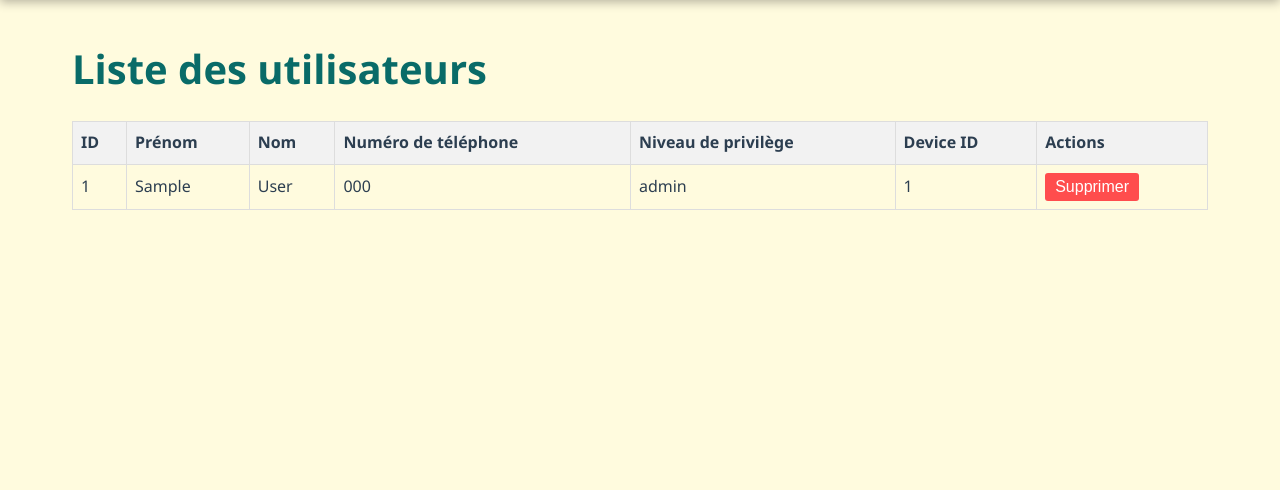
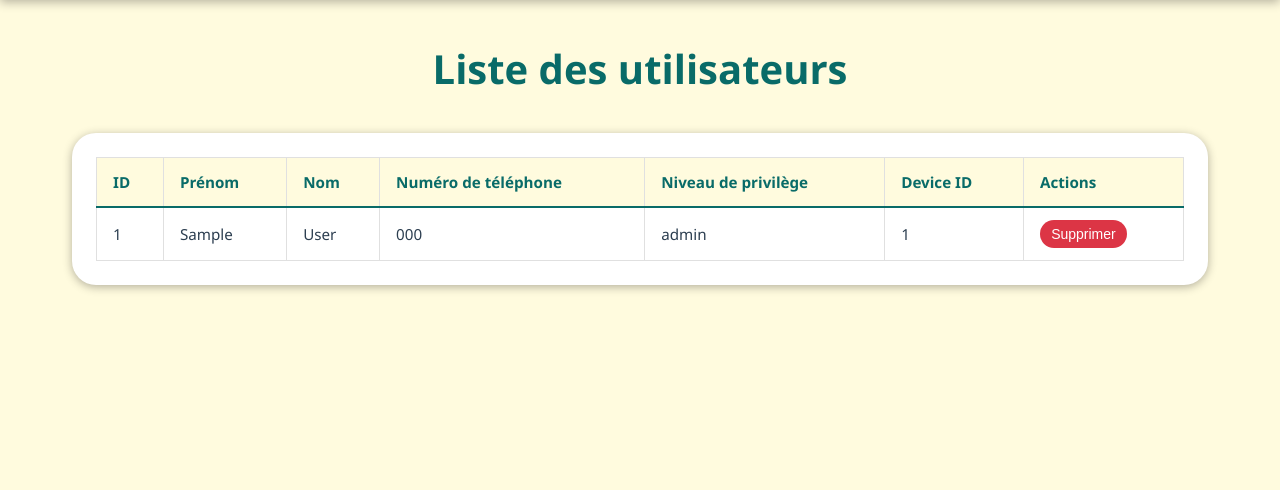
Before and after one commit to Tezay/GabisMade, a Flask app: template app/templates/users_list.html in a window 1280 px wide. Shown: the part 80-570 px from the top of the page. Run offline with Flask 3, Linux system fonts and the light colour scheme; the template is opened without the code that fills it: values that come from a table or form of the project are taken from there, others are empty; tables that the repository leaves empty hold one stand-in row (values such as "Sample post").

Commit message:
Refactor user profile and users list templates for improved structure and styling

```diff
--- a/app/static/css/home.css
+++ b/app/static/css/home.css
@@ -14,7 +14,7 @@
     font-size: 3.5rem;
     margin-bottom: 1rem;
     animation: fadeInUp 1s ease-out;
-    text-shadow: 3px 3px 4px rgba(0, 0, 0, 0.5);
+    text-shadow: 2px 2px 4px rgba(221, 220, 220, 0.5);
     font-weight: bold;
 }
 
--- a/app/static/css/users_list.css
+++ b/app/static/css/users_list.css
@@ -1,48 +1,54 @@
-table {
+.list-title {
+    text-align: center;
+    margin-bottom: 2rem;
+    color: var(--primary-color);
+}
+
+.users-table {
     width: 100%;
     border-collapse: collapse;
-    margin-top: 20px;
+    margin-top: 0;
+    font-size: 0.95rem;
 }
 
-thead {
-    background-color: #f2f2f2;
+.users-table thead th {
+    background-color: var(--background-light);
+    color: var(--primary-color);
+    font-weight: 600;
+    border-bottom: 2px solid var(--primary-color);
 }
 
-th, td {
-    border: 1px solid #ddd;
-    padding: 8px;
+.users-table th, .users-table td {
+    border: 1px solid #e0e0e0;
+    padding: 0.75rem 1rem;
     text-align: left;
+    vertical-align: middle;
 }
 
-th {
-    font-weight: bold;
-}
-
-tr:nth-child(even) {
+.users-table tbody tr:nth-child(even) {
     background-color: #f9f9f9;
 }
 
-tr:hover {
-    background-color: #f1f1f1;
+.users-table tbody tr:hover {
+    background-color: var(--secondary-color-light, #e8f4f3);
 }
 
-td {
+.users-table .editable-cell {
     cursor: pointer;
+    transition: background-color 0.2s ease;
 }
 
-td:hover {
-    background-color: #e8f0fe;
+.users-table .editable-cell:hover {
+    background-color: var(--accent-color-xlight, #d0f0ed);
+    color: var(--primary-color);
 }
 
-.delete-button {
-    background-color: #ff4d4d;
-    color: white;
-    border: none;
-    padding: 5px 10px;
-    cursor: pointer;
-    border-radius: 3px;
+.btn-sm {
+    padding: 0.35rem 0.7rem;
+    font-size: 0.875rem;
+    border-radius: calc(var(--border-radius) - 4px);
 }
 
-.delete-button:hover {
-    background-color: #e60000;
+.users-table td form {
+    margin: 0;
 }
--- a/app/templates/users_list.html
+++ b/app/templates/users_list.html
@@ -7,8 +7,9 @@
 {% endblock %}
 
 {% block content %}
-<h1>Liste des utilisateurs</h1>
-<table>
+<h1 class="list-title">Liste des utilisateurs</h1>
+<div class="card">
+    <table class="users-table">
         <thead>
             <tr>
                 <th>ID</th>
@@ -24,20 +25,21 @@
             {% for user in users %}
             <tr>
                 <td>{{ user.id }}</td>
-            <td onclick="editField('{{ user.id }}', 'first_name', '{{ user.first_name }}')">{{ user.first_name }}</td>
-            <td onclick="editField('{{ user.id }}', 'last_name', '{{ user.last_name }}')">{{ user.last_name }}</td>
-            <td onclick="editField('{{ user.id }}', 'phone_number', '{{ user.phone_number }}')">{{ user.phone_number }}</td>
-            <td onclick="editField('{{ user.id }}', 'privilege_level', '{{ user.privilege_level }}')">{{ user.privilege_level }}</td>
-            <td onclick="editField('{{ user.id }}', 'device_id', '{{ user.device_id }}')">{{ user.device_id }}</td>
+                <td class="editable-cell" onclick="editField('{{ user.id }}', 'first_name', '{{ user.first_name }}')">{{ user.first_name }}</td>
+                <td class="editable-cell" onclick="editField('{{ user.id }}', 'last_name', '{{ user.last_name }}')">{{ user.last_name }}</td>
+                <td class="editable-cell" onclick="editField('{{ user.id }}', 'phone_number', '{{ user.phone_number }}')">{{ user.phone_number }}</td>
+                <td class="editable-cell" onclick="editField('{{ user.id }}', 'privilege_level', '{{ user.privilege_level }}')">{{ user.privilege_level }}</td>
+                <td class="editable-cell" onclick="editField('{{ user.id }}', 'device_id', '{{ user.device_id }}')">{{ user.device_id }}</td>
                 <td>
-                <form action="{{ url_for('main.delete_user', user_id=user.id) }}" method="POST" onsubmit="return confirm('Êtes-vous sûr de vouloir supprimer cet utilisateur ?');">
-                    <button type="submit" class="delete-button">Supprimer</button>
+                    <form action="{{ url_for('main.delete_user', user_id=user.id) }}" method="POST" onsubmit="return confirm('Êtes-vous sûr de vouloir supprimer cet utilisateur ?');" style="display: inline;">
+                        <button type="submit" class="btn btn-danger btn-sm">Supprimer</button>
                     </form>
                 </td>
             </tr>
             {% endfor %}
         </tbody>
     </table>
+</div>
 
 <script>
     function editField(userId, fieldName, currentValue) {
```
Also changed, not shown: app/static/css/user_profile.css (+35 -22 lines), app/templates/user_profile.html (+7 -4 lines). Lines whose indentation alone changed are shown as unchanged.
